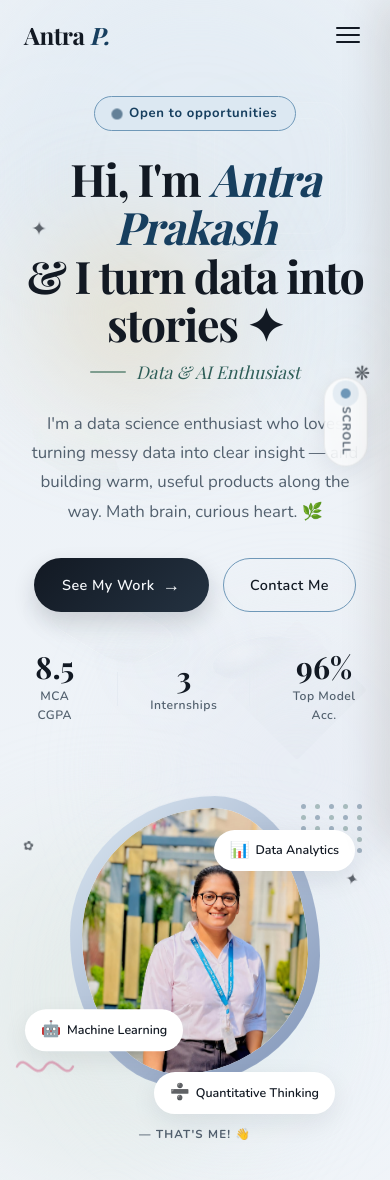
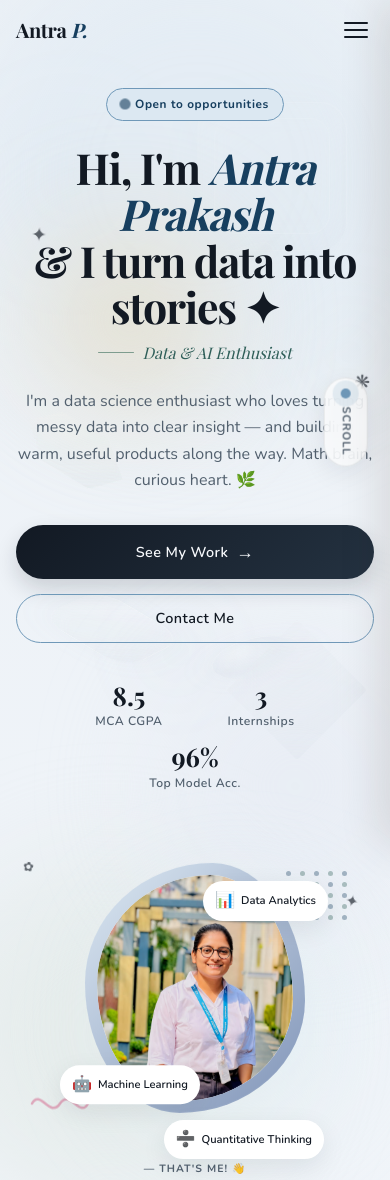
Before and after one commit to Antra-light/Portfolio, a plain HTML site: page index.html in a window 390 px wide. Shown: the top 1180 px of the page. Drawn offline with nearby package versions, Linux system fonts and the light colour scheme; a web font is replaced by a local one.

Commit message:
Make portfolio responsive

```diff
--- a/index.html
+++ b/index.html
@@ -41,6 +41,7 @@
   html {
     scroll-behavior: smooth;
     scroll-padding-top: 90px;
+    width: 100%;
   }
 
   body {
@@ -53,6 +54,12 @@
     min-height: 100vh;
     overflow-x: hidden;
     line-height: 1.6;
+    position: relative;
+  }
+
+  img, svg {
+    max-width: 100%;
+    display: block;
   }
 
   @media (hover: hover) and (pointer: fine) {
@@ -1283,14 +1290,59 @@
 
   /* ============ RESPONSIVE ============ */
   @media (max-width: 900px) {
+    .hero {
+      grid-template-columns: 1fr;
+      text-align: center;
+      padding: 6.5rem 2rem 4rem;
+    }
+    .hero-left {
+      display: flex;
+      flex-direction: column;
+      align-items: center;
+    }
+    .hero-bio {
+      max-width: 560px;
+      text-align: center;
+    }
+    .hero-right {
+      margin-top: 2.25rem;
+    }
+    .stats {
+      justify-content: center;
+      flex-wrap: wrap;
+      gap: 1rem 1.5rem;
+    }
+    .stat-div {
+      display: none;
+    }
+    .photo-scene {
+      width: min(100%, 320px);
+      height: 380px;
+    }
+    .photo-blob-wrap {
+      width: min(100%, 280px);
+      height: 320px;
+    }
+    .scroll-hint {
+      bottom: 1.5rem;
+    }
     .skills-grid { grid-template-columns: 1fr; }
     .about-grid { grid-template-columns: 1fr; gap: 2.5rem; }
+    .about-photo {
+      min-height: auto;
+    }
+    .values-row {
+      gap: 0.9rem;
+    }
+    .value-card {
+      flex: 1 1 160px;
+    }
     .about-text p, .fun-facts { max-width: 100%; }
     .contact-inner { grid-template-columns: 1fr; gap: 2.5rem; }
     .projects-grid, .ach-grid { grid-template-columns: 1fr; }
   }
   @media (max-width: 768px) {
-    .section-pad { padding: 5rem 1.5rem; }
+    .section-pad { padding: 4.5rem 1.25rem; }
     nav, nav.scrolled { padding: 1rem 1.5rem; }
     .nav-links {
       position: fixed;
@@ -1318,9 +1370,34 @@
     .hero-left { display: flex; flex-direction: column; align-items: center; }
     .hero-bio { text-align: center; }
     .hero-right { margin-top: 2.5rem; }
-    .stats { justify-content: center; }
-    .photo-scene { width: 280px; height: 340px; }
-    .photo-blob-wrap { width: 250px; height: 290px; }
+    .stats { justify-content: center; gap: 0.9rem 1.1rem; }
+    .stat { min-width: 84px; }
+    .photo-scene { width: min(100%, 280px); height: 340px; }
+    .photo-blob-wrap { width: min(100%, 250px); height: 290px; }
+    .hello-badge { padding-inline: 14px; }
+    .hero-actions { justify-content: center; }
+    .hero-name { font-size: clamp(2.3rem, 10vw, 3.2rem); }
+    .hero-bio { font-size: 1rem; }
+    .section-head { margin-bottom: 2.5rem; }
+    .project-card, .skill-card, .contact-form, .edu-card, .tl-card, .ach-card, .profile-card { padding: 1.4rem; }
+    .skill-card h3, .project-card h3, .edu-card h3, .tl-card h3, .ach-card h3 { font-size: 1.15rem; }
+    .contact-form { gap: 0.95rem; }
+    footer { margin-top: 4.5rem; padding: 2.5rem 1.25rem 2rem; }
+
+    .education-timeline::before { left: 18px; }
+    .edu-item {
+      width: 100%;
+      left: 0 !important;
+      padding: 0 0 2.2rem 3rem;
+      text-align: left !important;
+    }
+    .edu-dot {
+      left: 9px !important;
+      right: auto !important;
+    }
+    .edu-card h3,
+    .edu-card .edu-school,
+    .edu-card p { text-align: left; }
 
     .timeline::before { left: 18px; }
     .tl-item { width: 100%; left: 0 !important; padding: 0 0 2.2rem 3rem; text-align: left !important; }
@@ -1334,6 +1411,37 @@
       filter: drop-shadow(0 10px 18px rgba(18, 25, 35, 0.06));
     }
     .geo-shape.shape-1, .geo-shape.shape-6 { transform: none; }
+  }
+  @media (max-width: 520px) {
+    nav, nav.scrolled { padding: 0.9rem 1rem; }
+    .nav-logo { font-size: 1.25rem; }
+    .nav-links { width: 100vw; padding: 2.75rem 1.5rem; }
+    .hero { padding: 5.5rem 1rem 3.5rem; }
+    .section-pad { padding: 4rem 1rem; }
+    .hello-badge { font-size: 0.74rem; gap: 6px; }
+    .hero-name { font-size: clamp(2rem, 11vw, 2.7rem); }
+    .hero-role { font-size: 1rem; gap: 8px; }
+    .hero-bio { line-height: 1.65; }
+    .hero-actions { width: 100%; }
+    .hero-actions a { width: 100%; justify-content: center; }
+    .stats { gap: 0.8rem; }
+    .stat { min-width: calc(50% - 0.4rem); align-items: center; text-align: center; }
+    .stat-num { font-size: 1.6rem; }
+    .photo-scene { width: min(100%, 250px); height: 310px; }
+    .photo-blob-wrap { width: min(100%, 220px); height: 250px; }
+    .photo-caption { font-size: 0.66rem; bottom: -2px; }
+    .float-tag { padding: 7px 12px; font-size: 0.7rem; }
+    .tag-1 { left: -10px; bottom: 64px; }
+    .tag-2 { right: -8px; top: 24px; }
+    .tag-3 { right: -4px; bottom: 8px; }
+    .about-photo .tag-a { right: 0; }
+    .about-photo .tag-b { left: 0; }
+    .values-row, .certs-row { gap: 0.7rem; }
+    .value-card { flex: 1 1 100%; }
+    .projects-grid, .skills-grid, .ach-grid { gap: 1rem; }
+    .project-card, .skill-card, .contact-form, .edu-card, .tl-card, .ach-card, .profile-card { border-radius: 22px; }
+    .field input, .field textarea { font-size: 0.92rem; }
+    .footer-links { gap: 1rem; }
   }
 
   /* ============ REDUCED MOTION ============ */
@@ -2098,6 +2206,19 @@
   }
 
   /* ---------- Contact form → mailto ---------- */
+  if ('scrollRestoration' in history) {
+    history.scrollRestoration = 'manual';
+  }
+  const resetScrollPosition = () => {
+    window.scrollTo(0, 0);
+  };
+  window.addEventListener('load', resetScrollPosition, { once: true });
+  window.addEventListener('pageshow', (event) => {
+    if (event.persisted) {
+      resetScrollPosition();
+    }
+  });
+
   const form = document.getElementById('contactForm');
   form.addEventListener('submit', (e) => {
     e.preventDefault();
```
